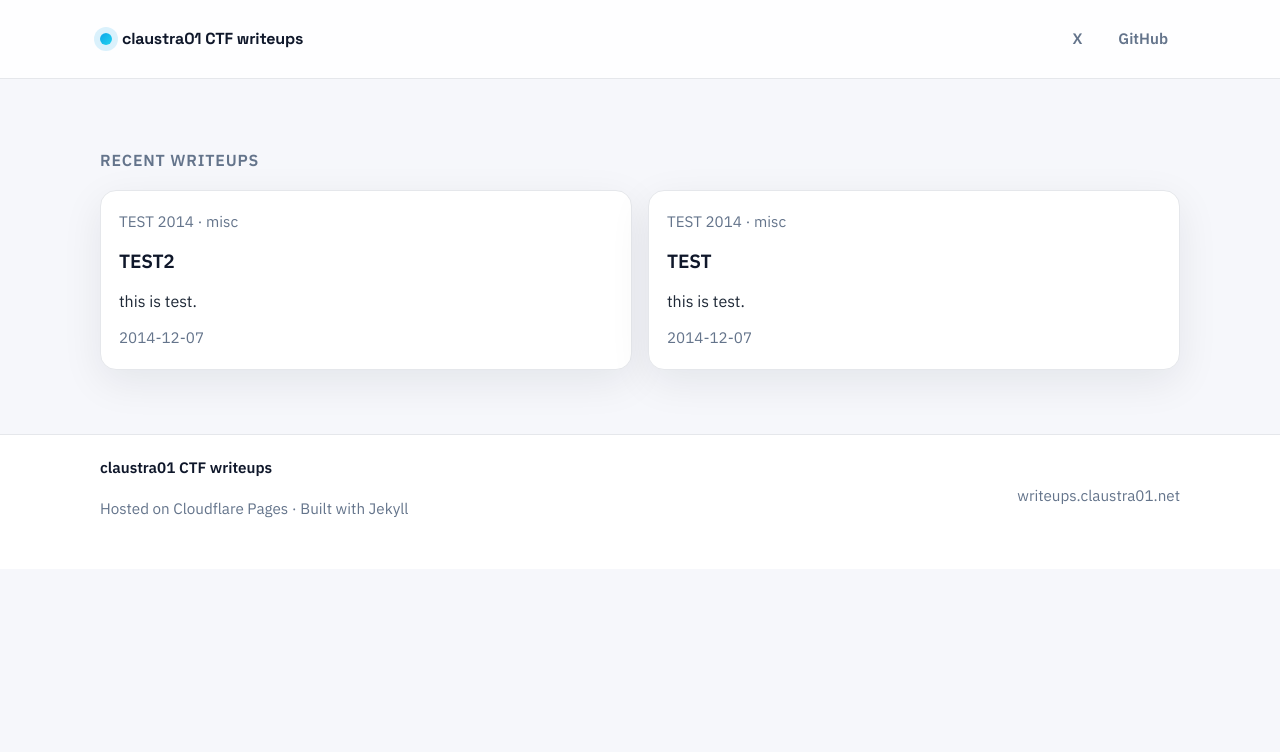
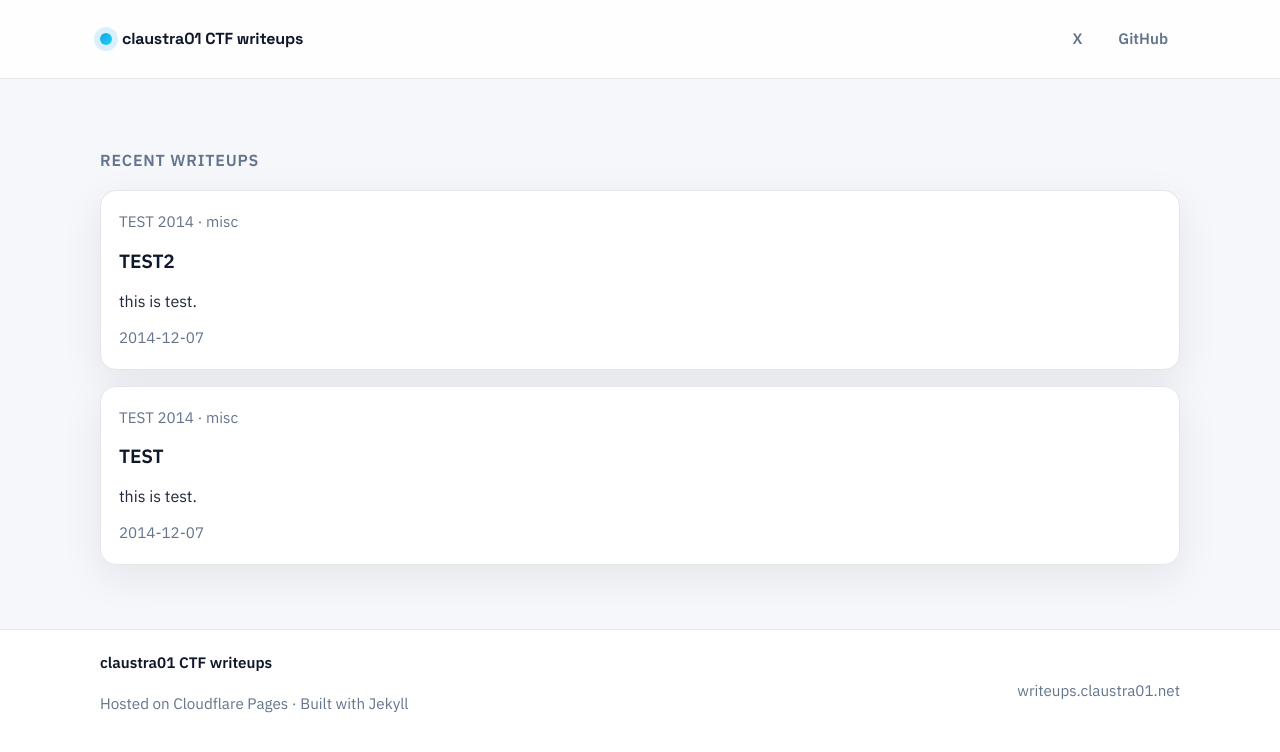
Before and after one commit to claustra01/my-ctf-writeups, a Jekyll site: the page built from index.md, in a window 1280 px wide. Shown: the top 752 px of the page. Built offline with Jekyll 4.4.1, drawn with Linux system fonts in a browser that asks for light colours.

Commit message:
fix: grid style

```diff
--- a/assets/css/main.css
+++ b/assets/css/main.css
@@ -164,8 +164,8 @@ a:hover {
 }
 
 .card-grid {
-  display: grid;
-  grid-template-columns: repeat(auto-fit, minmax(280px, 1fr));
+  display: flex;
+  flex-direction: column;
   gap: 16px;
   margin-top: 16px;
 }
```
